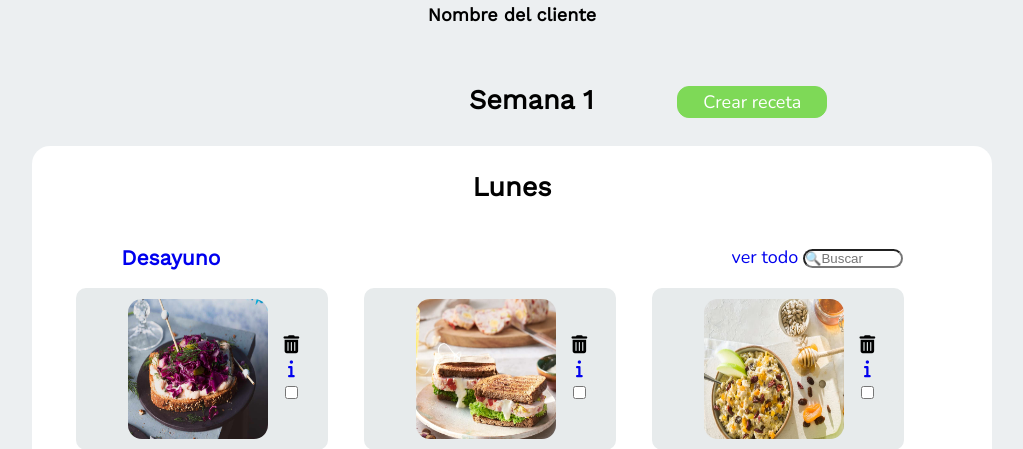
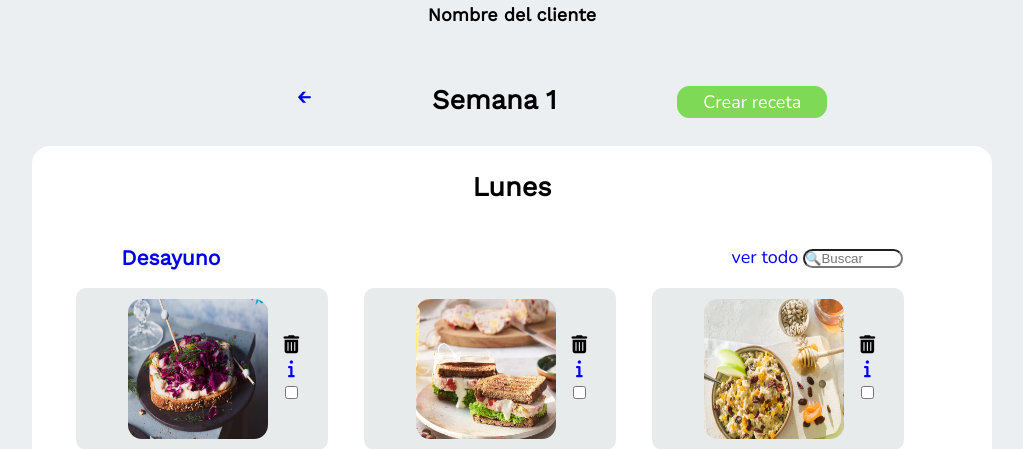
Before and after one commit to Alternate-Dual/Alternate-Dual, a PHP site: page /menu_semanal_nutri_cliente.php in a window 1280 px wide. Shown: the part 172-621 px from the top of the page, without its empty margins (128-1151 px from the left). Run offline with PHP 8.4, Linux system fonts and the light colour scheme; a user stored in the database is signed in; data comes from the database, SQL or seed files in the repository; some libraries are stand-ins or nearby versions.

Commit message:
boton atras a menu

```diff
--- a/css/style.css
+++ b/css/style.css
@@ -744,7 +744,7 @@ table tr:nth-child(2n+1).admin {
   display: flex;
   flex-direction: row;
   justify-content: space-between;
-  margin-left: 44%;
+  margin-left: 20%;
   margin-right: 13%;
   margin-top: 2%;
 }
--- a/css/style.scss
+++ b/css/style.scss
@@ -835,7 +835,7 @@ table tr:nth-child(2n+1).admin{
     display: flex;
     flex-direction:row;
     justify-content: space-between;
-    margin-left: 44%;
+    margin-left: 20%;
     margin-right: 13%;
     margin-top: 2%;
 
--- a/views/menu_semanal_nutri_cliente.php
+++ b/views/menu_semanal_nutri_cliente.php
@@ -67,6 +67,7 @@ if(!isset($_SESSION['rol'])){
 
 
     <div class="cabeza2">
+    <a href="nutricionista_menu.php">🡰</a>
         <h2>Semana 1</h2>
         <div class="semanaSiguiente">
                 <button class="buton" onclick="crearReceta()">Crear receta</button>
```
